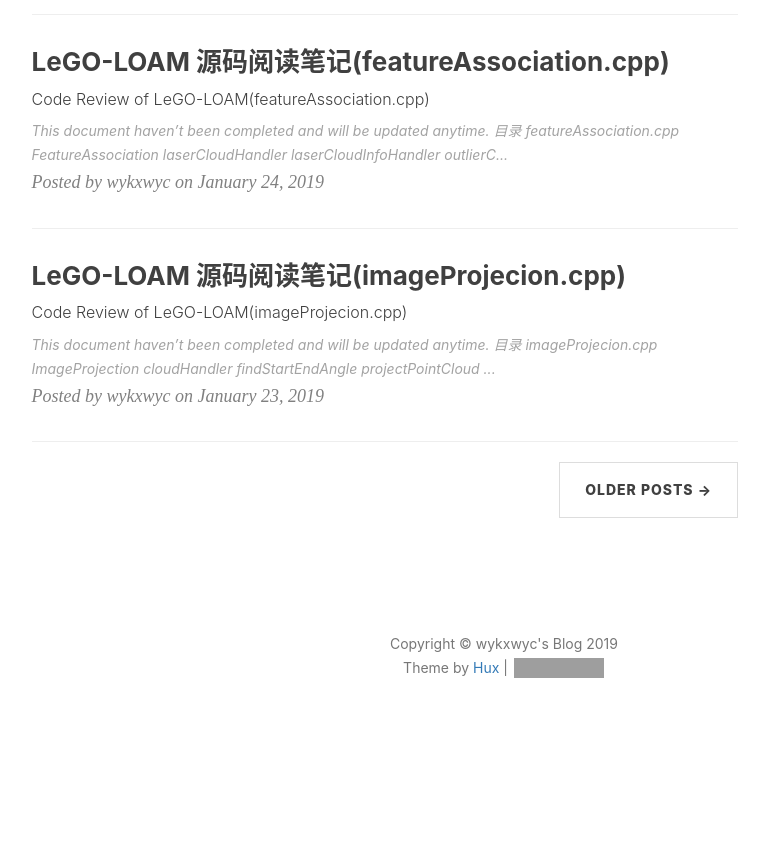
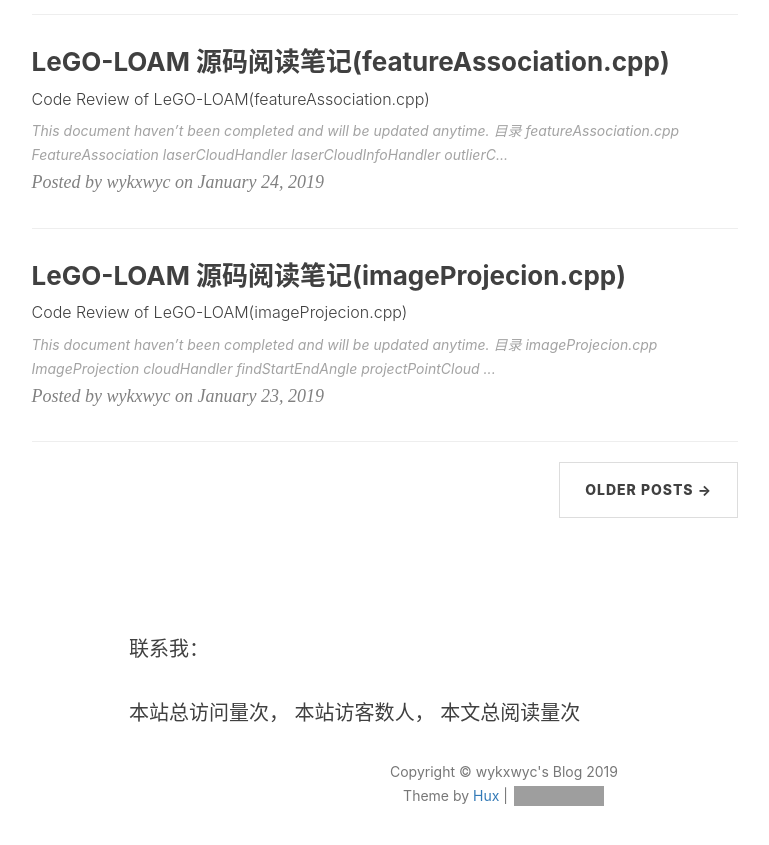
Before and after one commit to wykxwyc/wykxwyc.github.io, a Jekyll site: the page built from index.html, in a window 1280 px wide and 900 px high, scrolled down 2405 px. Shown: the top 845 px of the window, without its empty margins (136-905 px from the left). Built offline with Jekyll 4.4.1, drawn with Linux system fonts in a browser that asks for light colours; the list of posts is cut into pages by our own code; comment, search, counter and statistics services are not loaded; before the commit the page ends 3177 px from its top, so only the background shows below that; grey boxes are pictures that could not be loaded.

Commit message:
modify website

```diff
--- a/_includes/footer.html
+++ b/_includes/footer.html
@@ -14,6 +14,7 @@
                         </a>
                     </li>
                     {% endif %}
+
                     {% if site.twitter_username %}
                     <li>
                         <a href="https://twitter.com/{{ site.twitter_username }}">
@@ -70,9 +71,23 @@
                         </a>
                     </li>
                     {% endif %}
+                </ul>
 
 
-                </ul>
+                <p class="contact">
+                    联系我：
+                    <a href="mailto:{{site.email}}"><i class="fa fa-envelope-o"></i></a>&nbsp;&nbsp;
+                    <a href="https://github.com/{{site.github_username}}"><i class="fa fa-github"></i></a>&nbsp;&nbsp;
+                    {% if site.weibo_username %}
+                    <a href="https://weibo.com/{{site.weibo_username}}"><i class="fa fa-weibo"></i></a>&nbsp;&nbsp;
+                    {% endif %}
+                  </p>
+                  <p>
+                    本站总访问量<span id="busuanzi_value_site_pv"></span>次，
+                    本站访客数<span id="busuanzi_value_site_uv"></span>人，
+                    本文总阅读量<span id="busuanzi_value_page_pv"></span>次
+                </p>
+
                 <p class="copyright text-muted">
                     Copyright &copy; {{ site.title }} {{ site.time | date: '%Y' }}
                     <br>
```
